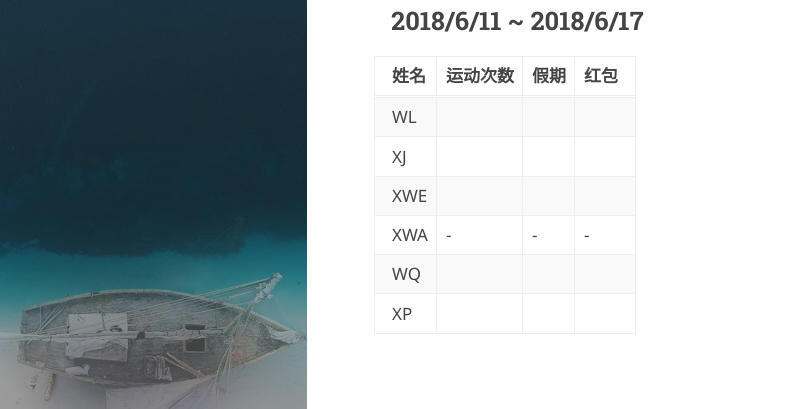
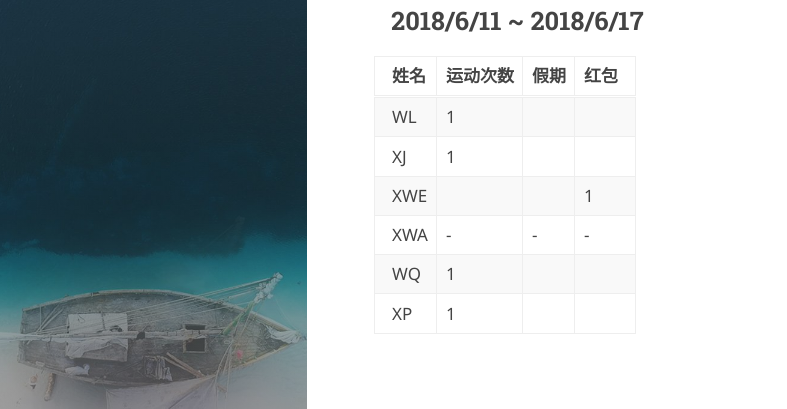
Before and after one commit to wangat2001/wangat2001.github.io, a Jekyll site: the page built from _posts/2018-05-25-weekly_sport_report.md, in a window 1280 px wide and 900 px high, scrolled down 334 px. Shown: the part 155-564 px from the top of the window, without its empty margins (0-787 px from the left). Built offline with Jekyll 4.4.1, drawn with Linux system fonts in a browser that asks for light colours; some web fonts are replaced.

Commit message:
update new week

```diff
--- a/_posts/2018-05-25-weekly_sport_report.md
+++ b/_posts/2018-05-25-weekly_sport_report.md
@@ -16,12 +16,12 @@
 
 | 姓名 | 运动次数   | 假期 | 红包|
 |:----|:----------|:------| --- |
-| WL  |  |  | |
-| XJ  |  |  |  |
-| XWE |  |  |  |
+| WL  | 1 |  | |
+| XJ  | 1 |  |  |
+| XWE |  |  | 1 |
 | XWA | - | - | - |
-| WQ  |  |  |  |
-| XP  |  |  |  |
+| WQ  | 1 |  |  |
+| XP  | 1 |  |  |
 
 
 ## 2018/6/4  ~  2018/6/10
```
